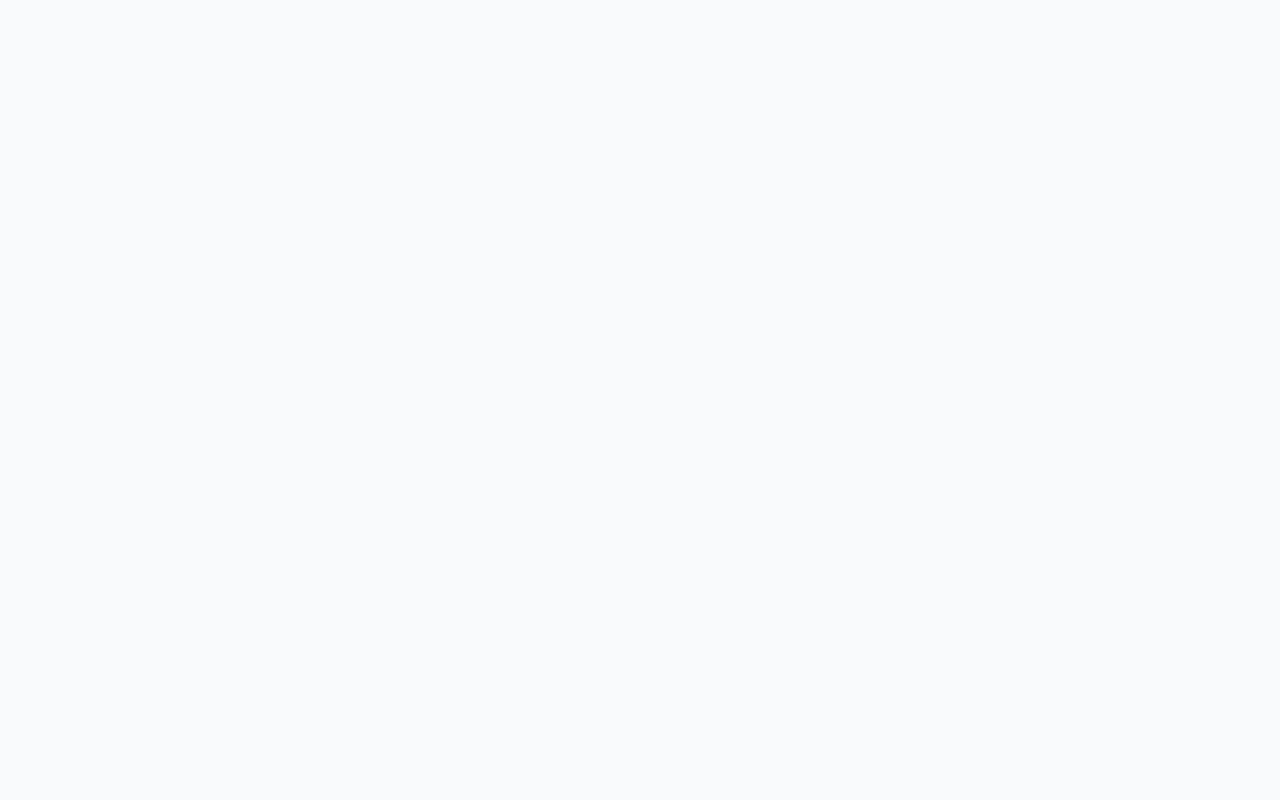
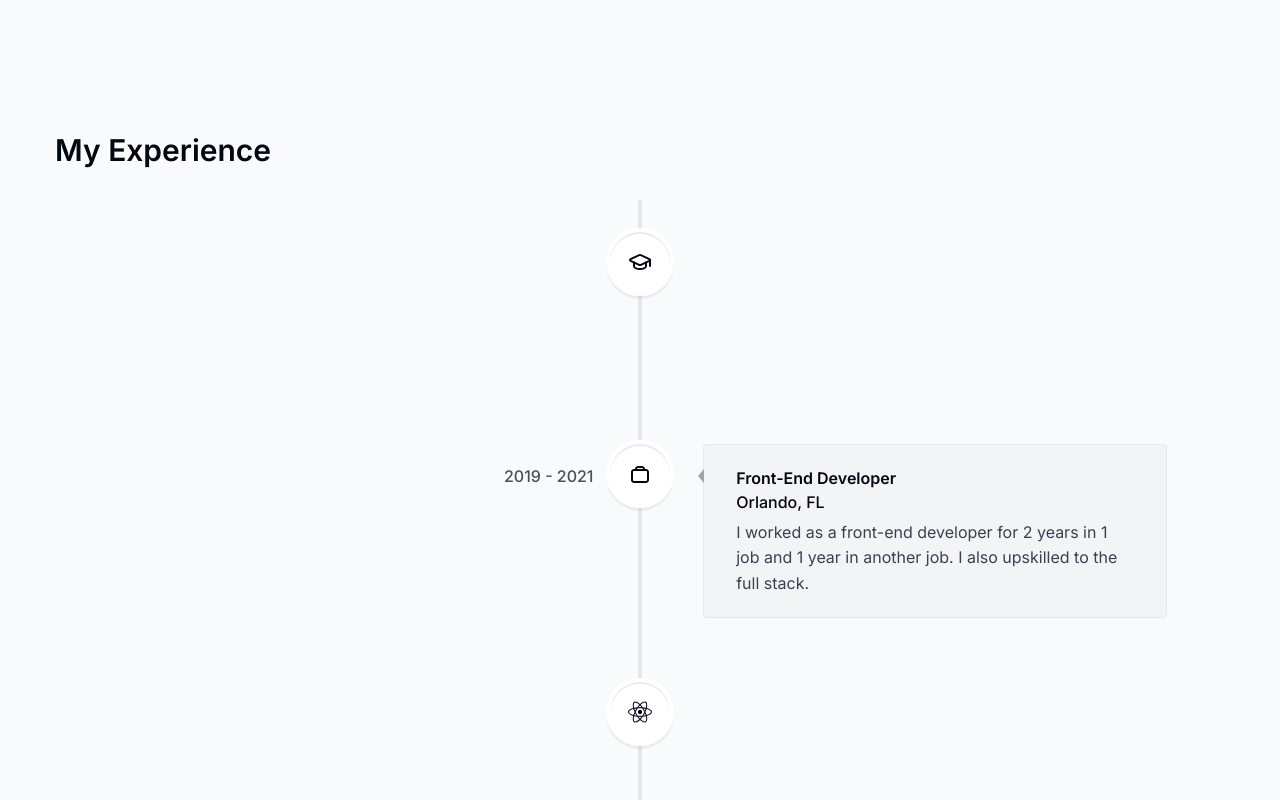
Before and after one commit to JoyBrar2001/portfolio-in-next-js, a Next.js app: page / in a window 1280 px wide. Shown: the part 2860-3660 px from the top of the page. Built offline with nearby package versions, Linux system fonts and the light colour scheme.

Commit message:
Experience section done

```diff
--- a/app/globals.css
+++ b/app/globals.css
@@ -1,3 +1,7 @@
 @tailwind base;
 @tailwind components;
 @tailwind utilities;
+
+html{
+    --line-color: #e5e7eb;
+}
--- a/app/layout.tsx
+++ b/app/layout.tsx
@@ -13,7 +13,7 @@
 export default function RootLayout({ children }: Readonly<{ children: React.ReactNode }>) {
   return (
     <html lang="en" className="!scroll-smooth">
-      <body className={`${inter.className} bg-gray-50 text-gray-950 relative pt-28 sm:pt-36 h-[10000px]`}>
+      <body className={`${inter.className} bg-gray-50 text-gray-950 relative pt-28 sm:pt-36`}>
         <div className="bg-[#fbe2e3] absolute -z-10 top-[-6rem] right-[11rem] h-[31.25rem] w-[31.25rem] rounded-full blur-[10rem] sm:w-[68.75rem]"></div>
         <div className="bg-[#dbd7fb] absolute -z-10 top-[-1rem] left-[-35rem] h-[31.25rem] w-[31.25rem] rounded-full blur-[10rem] sm:w-[68.75rem] md:left-[-33rem] lg:left-[-28rem] xl:left-[-15rem] 2xl:left-[-5rem]"></div>
         <Header />
--- a/app/page.tsx
+++ b/app/page.tsx
@@ -1,4 +1,5 @@
 import About from "@/components/about";
+import Experience from "@/components/experience";
 import Intro from "@/components/intro";
 import Projects from "@/components/projects";
 import SectionDivider from "@/components/section-divider";
@@ -12,6 +13,7 @@
       <About />
       <Projects />
       <Skills />
+      <Experience />
     </main>
   );
 }
--- /dev/null
+++ b/components/contact.tsx
@@ -0,0 +1,7 @@
+export default function Contact() {
+  return (
+    <section id="contact">
+
+    </section>
+  )
+}
--- /dev/null
+++ b/components/experience.tsx
@@ -0,0 +1,44 @@
+'use client'
+
+import React from "react";
+import { experiencesData } from "@/lib/data";
+import SectionHeading from "./section-heading";
+import { VerticalTimeline, VerticalTimelineElement } from 'react-vertical-timeline-component';
+import 'react-vertical-timeline-component/style.min.css';
+
+export default function Experience() {
+  return (
+    <section id="experience" className="scroll-mt-28 mb-28 sm:mb-40">
+      <SectionHeading>My Experience</SectionHeading>
+      <VerticalTimeline lineColor="" animate={true}>
+        {experiencesData.map((experience, index) => (
+          <React.Fragment key={index}>
+            <VerticalTimelineElement
+              visible={true}
+              contentStyle={{
+                background: "#f3f4f6",
+                boxShadow: "none",
+                border: "1px solid rgba(0, 0, 0, 0.05)",
+                textAlign: "left",
+                padding: "1.3rem 2rem",
+              }}
+              contentArrowStyle={{
+                borderRight: "0.4rem solid #9ca3af",
+              }}
+              date={experience.date}
+              icon={experience.icon}
+              iconStyle={{
+                background: "white",
+                fontSize: "1.5rem",
+              }}
+            >
+              <h3 className="font-semibold capitalize">{experience.title}</h3>
+              <p className="font-normal !mt-0">{experience.location}</p>
+              <p className="!mt-1 !font-normal text-gray-700">{experience.description}</p>
+            </VerticalTimelineElement>
+          </React.Fragment>
+        ))}
+      </VerticalTimeline>
+    </section>
+  )
+}
--- a/components/skills.tsx
+++ b/components/skills.tsx
@@ -20,7 +20,7 @@
 
 export default function Skills() {
   return (
-    <section className="mb-28 max-w-[53rem] scroll-mt-28 text-center sm:mb-40">
+    <section id="skills" className="mb-28 max-w-[53rem] scroll-mt-28 text-center sm:mb-40">
       <SectionHeading>My Skills</SectionHeading>
       <ul className="flex flex-wrap justify-center gap-2 text-lg text-gray-800">
         {skillsData.map((skill, index) => (
--- a/package.json
+++ b/package.json
@@ -15,12 +15,14 @@
     "react": "^18",
     "react-dom": "^18",
     "react-icons": "^5.0.1",
-    "react-intersection-observer": "^9.8.1"
+    "react-intersection-observer": "^9.8.1",
+    "react-vertical-timeline-component": "^3.6.0"
   },
   "devDependencies": {
     "@types/node": "^20",
     "@types/react": "^18",
     "@types/react-dom": "^18",
+    "@types/react-vertical-timeline-component": "^3.3.6",
     "autoprefixer": "^10.0.1",
     "eslint": "^8",
     "eslint-config-next": "14.1.0",
```
Also changed, not shown: 1 other file (tests, documents, lock files or other folders).
